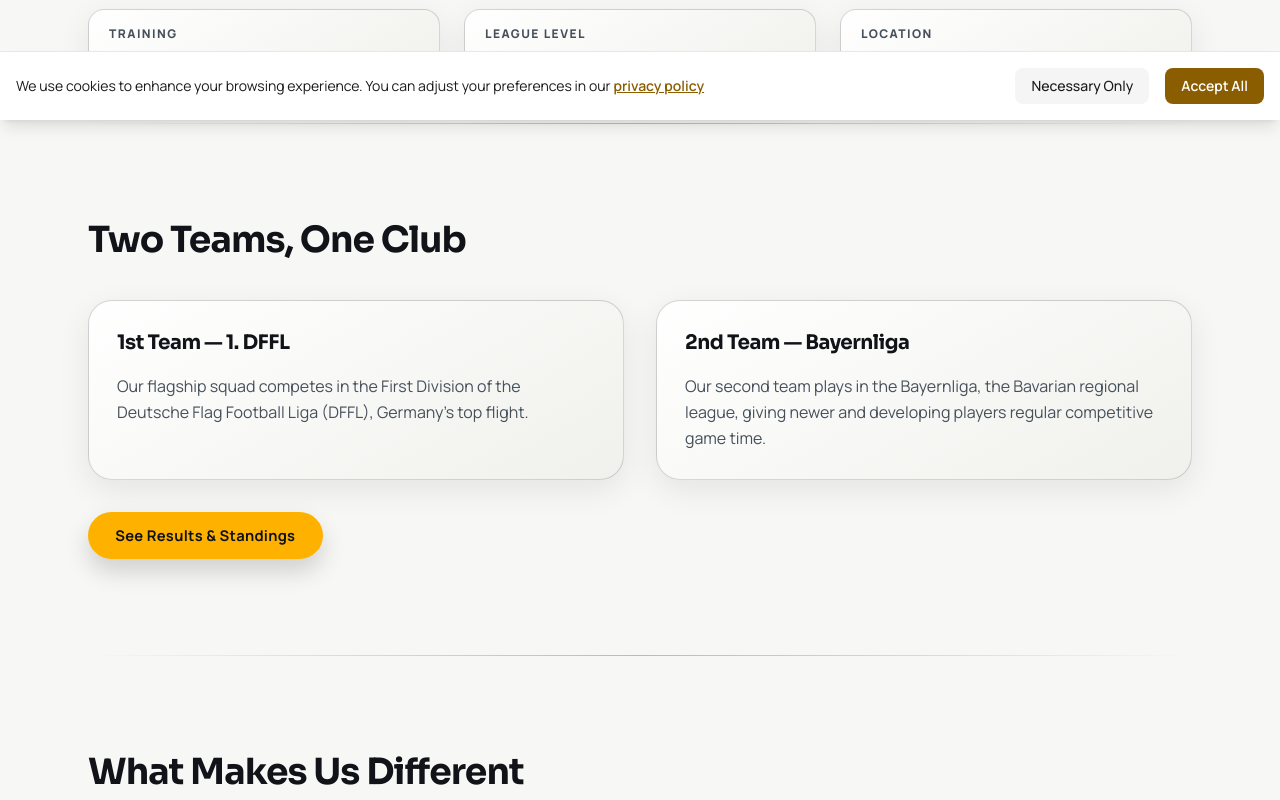
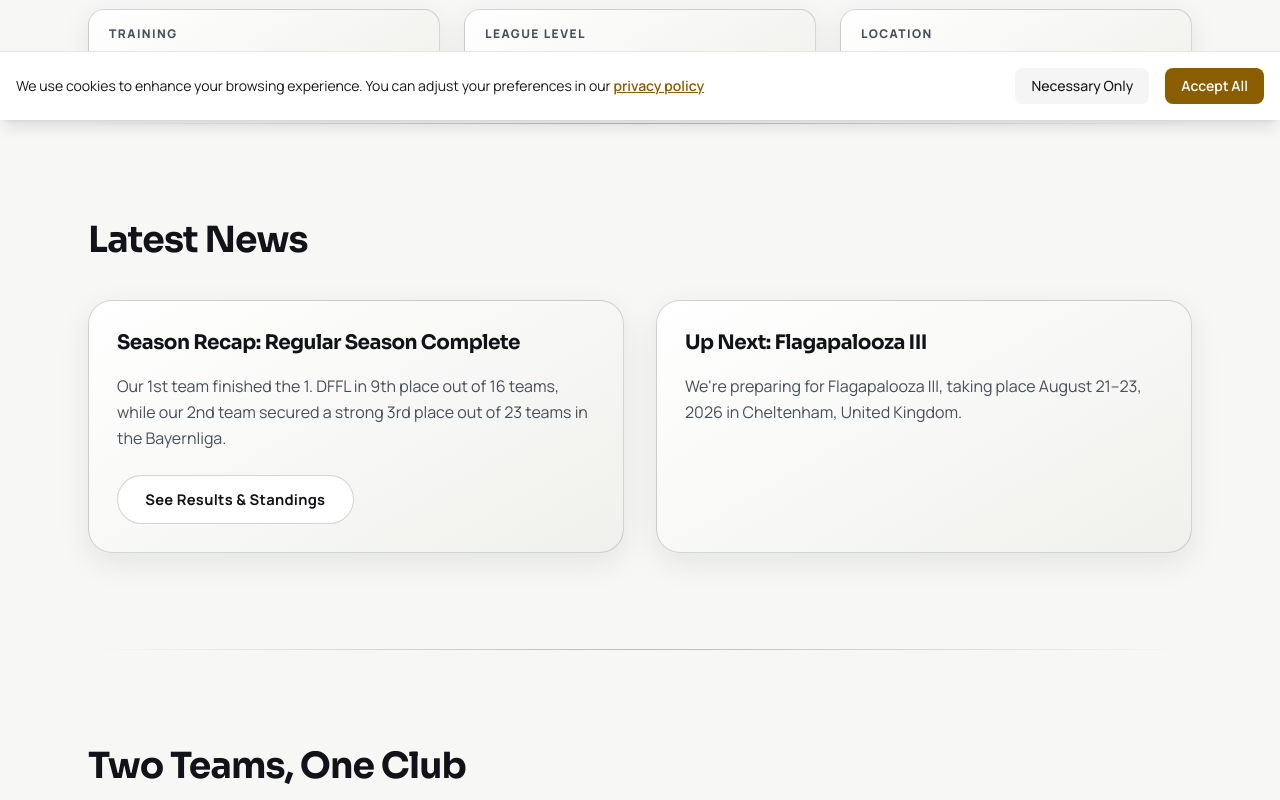
Before and after one commit to phhbr/renegades, an Angular app: page / in a window 1280 px wide. Shown: the part 680-1480 px from the top of the page. Built offline with nearby package versions, Linux system fonts and the light colour scheme.

Commit message:
feat: add news section and upcoming tournament details to home page

```diff
--- a/src/app/components/home/home.component.html
+++ b/src/app/components/home/home.component.html
@@ -10,9 +10,9 @@
     <div class="container relative z-10 mx-auto grid min-h-[82vh] max-w-6xl items-center gap-10 px-6 pt-20 pb-14 md:pt-24 xl:grid-cols-12 xl:py-20">
       <div class="reveal-up xl:col-span-7">
         <div class="mb-6 flex flex-wrap items-center gap-3 text-xs font-semibold tracking-[0.14em] text-white/85 uppercase">
-          <span class="rounded-full border border-white/30 bg-white/10 px-4 py-1.5">Nürnberg</span>
+          <span class="rounded-full border border-white/30 bg-white/10 px-4 py-1.5">Flag Football Nürnberg</span>
           <span class="rounded-full border border-white/30 bg-white/10 px-4 py-1.5">1. DFFL</span>
-          <span class="rounded-full border border-white/30 bg-white/10 px-4 py-1.5">Flag Football</span>
+          <span class="rounded-full border border-white/30 bg-white/10 px-4 py-1.5">Bayernliga</span>
         </div>
         <h1 class="display-heading max-w-4xl text-4xl font-extrabold leading-[1.02] tracking-tight text-white sm:text-5xl md:text-6xl">
           {{ 'home.hero.title' | translate }}
@@ -72,6 +72,30 @@
         <article class="athletic-card rounded-2xl px-5 py-4 text-center md:text-left">
           <p class="text-xs font-extrabold uppercase tracking-[0.12em] text-[var(--ink-muted)]">{{ 'home.trust.location.label' | translate }}</p>
           <p class="mt-2 text-base font-bold text-[var(--ink-0)]">{{ 'home.trust.location.value' | translate }}</p>
+        </article>
+      </div>
+    </div>
+  </section>
+
+  <div class="section-separator"></div>
+
+  <section class="relative py-20 md:py-24">
+    <div class="container mx-auto max-w-6xl px-6">
+      <div class="mb-10 flex items-end justify-between gap-6">
+        <h2 class="display-heading text-3xl font-bold tracking-tight md:text-4xl">{{ 'home.news.heading' | translate }}</h2>
+        <div class="hidden h-px flex-1 bg-[var(--brand-line)]/60 md:block"></div>
+      </div>
+      <div class="grid grid-cols-1 gap-6 md:grid-cols-2 md:gap-8">
+        <article class="athletic-card rounded-3xl p-7">
+          <h3 class="display-heading text-xl font-bold tracking-tight text-[var(--ink-0)]">{{ 'home.news.season.title' | translate }}</h3>
+          <p class="mt-4 leading-relaxed text-[var(--ink-muted)]">{{ 'home.news.season.description' | translate }}</p>
+          <a routerLink="/ergebnisse" class="btn-base btn-secondary-light btn-size-md mt-6" aria-label="See results and standings for both teams">
+            {{ 'home.news.season.cta' | translate }}
+          </a>
+        </article>
+        <article class="athletic-card rounded-3xl p-7">
+          <h3 class="display-heading text-xl font-bold tracking-tight text-[var(--ink-0)]">{{ 'home.news.event.title' | translate }}</h3>
+          <p class="mt-4 leading-relaxed text-[var(--ink-muted)]">{{ 'home.news.event.description' | translate }}</p>
         </article>
       </div>
     </div>
--- a/src/app/i18n/de/home.ts
+++ b/src/app/i18n/de/home.ts
@@ -28,5 +28,11 @@ export const home = {
   'home.about.description': 'Die Nürnberg Renegades e.V. widmen sich der Förderung von Flag Football und der Entwicklung von Spielern aller Leistungsstufen. Wir legen Wert auf den Aufbau einer starken Gemeinschaft durch Teamwork, Sportsgeist und sportlichen Wettkampf.',
   'home.ready.title': 'Bereit mitzumachen?',
   'home.ready.subtitle': 'Erlebe den Nervenkitzel des Flag Footballs mit uns',
-  'home.ready.cta': 'Kontaktiere Uns'
+  'home.ready.cta': 'Kontaktiere Uns',
+  'home.news.heading': 'Aktuelles',
+  'home.news.season.title': 'Saisonrückblick: Reguläre Saison beendet',
+  'home.news.season.description': 'Unsere 1. Mannschaft beendete die 1. DFFL auf Platz 9 von 16 Teams, unsere 2. Mannschaft sicherte sich Platz 3 von 23 Teams in der Bayernliga.',
+  'home.news.season.cta': 'Ergebnisse & Tabellen ansehen',
+  'home.news.event.title': 'Nächstes Ziel: Flagapalooza III',
+  'home.news.event.description': 'Wir bereiten uns auf die Flagapalooza III vor, vom 21. bis 23. August 2026 in Cheltenham, Großbritannien.'
 };
--- a/src/app/i18n/en/home.ts
+++ b/src/app/i18n/en/home.ts
@@ -28,5 +28,11 @@ export const home = {
   'home.about.description': 'The Nürnberg Renegades e.V. is dedicated to promoting flag football and developing players of all skill levels. We focus on building a strong community through teamwork, sportsmanship, and competitive play.',
   'home.ready.title': 'Ready to Join?',
   'home.ready.subtitle': 'Experience the thrill of flag football with us',
-  'home.ready.cta': 'Contact Us'
+  'home.ready.cta': 'Contact Us',
+  'home.news.heading': 'Latest News',
+  'home.news.season.title': 'Season Recap: Regular Season Complete',
+  'home.news.season.description': 'Our 1st team finished the 1. DFFL in 9th place out of 16 teams, while our 2nd team secured a strong 3rd place out of 23 teams in the Bayernliga.',
+  'home.news.season.cta': 'See Results & Standings',
+  'home.news.event.title': 'Up Next: Flagapalooza III',
+  'home.news.event.description': 'We\'re preparing for Flagapalooza III, taking place August 21–23, 2026 in Cheltenham, United Kingdom.'
 };
--- a/src/index.html
+++ b/src/index.html
@@ -121,6 +121,34 @@
         }
       }
     </script>
+
+    <!-- Upcoming tournament: update/remove after Flagapalooza III (Aug 2026) concludes -->
+    <script type="application/ld+json">
+      {
+        "@context": "https://schema.org",
+        "@type": "SportsEvent",
+        "name": "Flagapalooza III",
+        "sport": "Flag Football",
+        "startDate": "2026-08-21T18:00:00+01:00",
+        "endDate": "2026-08-23T21:00:00+01:00",
+        "eventStatus": "https://schema.org/EventScheduled",
+        "eventAttendanceMode": "https://schema.org/OfflineEventAttendanceMode",
+        "location": {
+          "@type": "Place",
+          "name": "Cheltenham",
+          "address": {
+            "@type": "PostalAddress",
+            "addressLocality": "Cheltenham",
+            "postalCode": "GL52 3PE",
+            "addressCountry": "GB"
+          }
+        },
+        "performer": {
+          "@type": "SportsTeam",
+          "name": "Nürnberg Renegades e.V."
+        }
+      }
+    </script>
 </head>
 
 <body>
```
